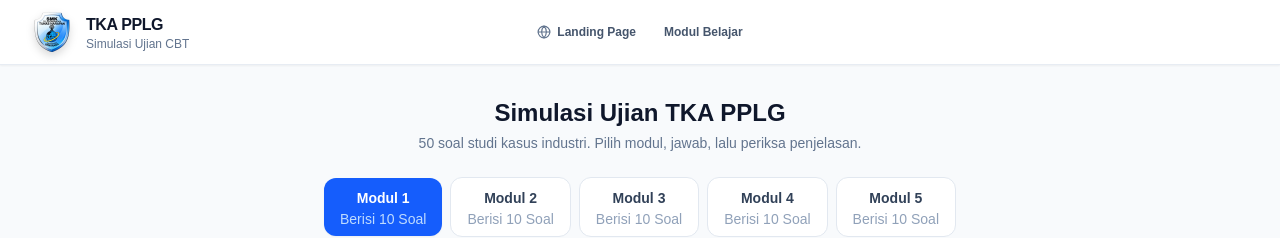
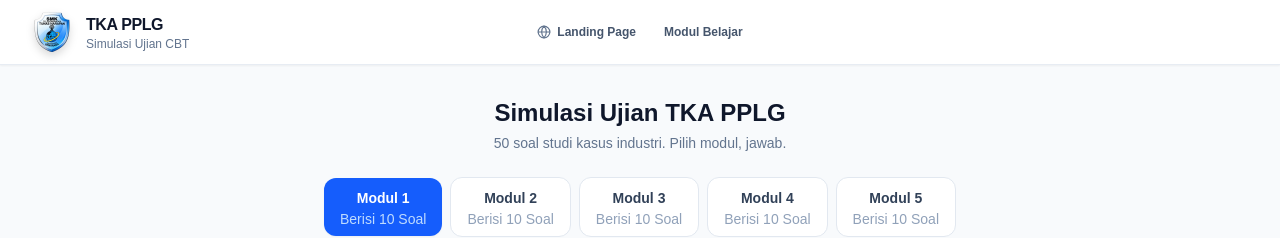
Before and after one commit to WahidYazan/LMS-TKA-JURUSAN-PPLG-2, a Next.js app: page /quiz in a window 1280 px wide. Shown: the top 238 px of the page. Built offline with nearby package versions, Linux system fonts and the light colour scheme.

Commit message:
UPDATE TEKS

```diff
--- a/src/components/QuizSimulatorView.tsx
+++ b/src/components/QuizSimulatorView.tsx
@@ -57,8 +57,7 @@ export const QuizSimulatorView: React.FC = () => {
             Simulasi Ujian TKA PPLG
           </h1>
           <p className="text-xs sm:text-sm text-slate-500 mt-1">
-            50 soal studi kasus industri. Pilih modul, jawab, lalu periksa
-            penjelasan.
+            50 soal studi kasus industri. Pilih modul, jawab.
           </p>
         </div>
 
```
